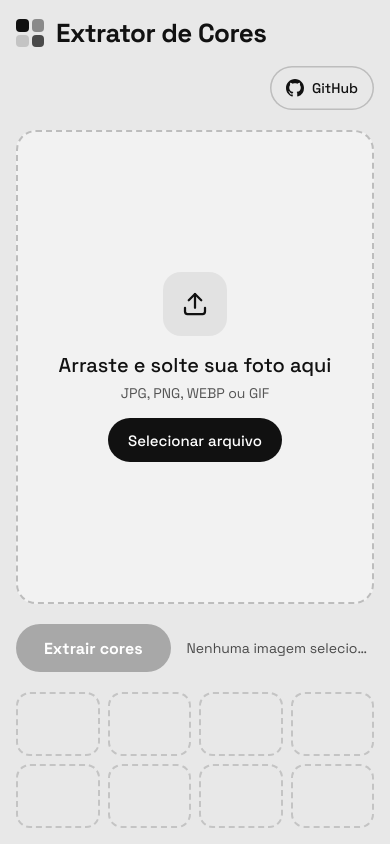
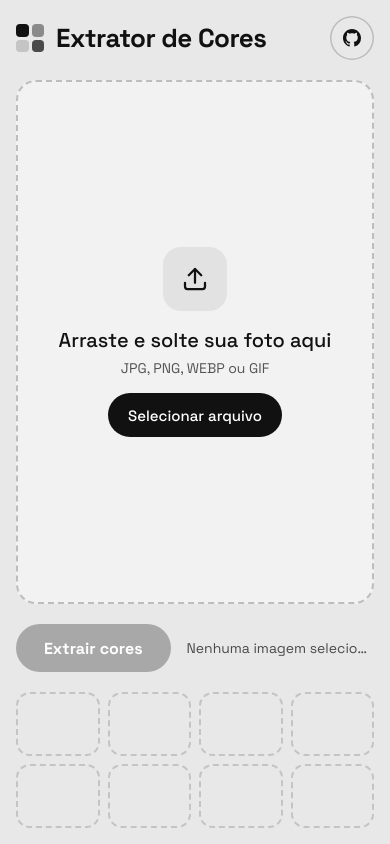
Before and after one commit to P0sseid0n/extractor-de-cores, a website built with Vite: page index.html in a window 390 px wide. Built offline with nearby package versions, Linux system fonts and the light colour scheme.

Commit message:
style: mostra só o ícone do botão do GitHub em telas pequenas

```diff
--- a/index.html
+++ b/index.html
@@ -19,7 +19,7 @@
       <p class="subtitle hide-sm">Envie uma foto, extraia a paleta e clique numa cor para copiar o HEX.</p>
       <a class="btn small ghost" href="https://github.com/P0sseid0n/extractor-de-cores" target="_blank" rel="noopener noreferrer" aria-label="Ver código-fonte no GitHub (abre em nova aba)">
         <svg width="18" height="18" viewBox="0 0 16 16" fill="currentColor" aria-hidden="true"><path d="M8 0C3.58 0 0 3.58 0 8c0 3.54 2.29 6.53 5.47 7.59.4.07.55-.17.55-.38 0-.19-.01-.82-.01-1.49-2.01.37-2.53-.49-2.69-.94-.09-.23-.48-.94-.82-1.13-.28-.15-.68-.52-.01-.53.63-.01 1.08.58 1.23.82.72 1.21 1.87.87 2.33.66.07-.52.28-.87.51-1.07-1.78-.2-3.64-.89-3.64-3.95 0-.87.31-1.59.82-2.15-.08-.2-.36-1.02.08-2.12 0 0 .67-.21 2.2.82.64-.18 1.32-.27 2-.27.68 0 1.36.09 2 .27 1.53-1.04 2.2-.82 2.2-.82.44 1.1.16 1.92.08 2.12.51.56.82 1.27.82 2.15 0 3.07-1.87 3.75-3.65 3.95.29.25.54.73.54 1.48 0 1.07-.01 1.93-.01 2.2 0 .21.15.46.55.38A8.013 8.013 0 0 0 16 8c0-4.42-3.58-8-8-8z"/></svg>
-        GitHub
+        <span class="hide-sm">GitHub</span>
       </a>
     </div>
   </header>
--- a/src/styles/components/button.css
+++ b/src/styles/components/button.css
@@ -52,3 +52,11 @@ label.btn:focus-within {
 	background: var(--drop);
 	box-shadow: inset 0 0 0 1.5px var(--ink);
 }
+
+/* Em telas pequenas o botão do GitHub vira só ícone (o texto usa .hide-sm) */
+@media (max-width: 700px) {
+	.btn.ghost {
+		width: 44px;
+		padding: 0;
+	}
+}
```
